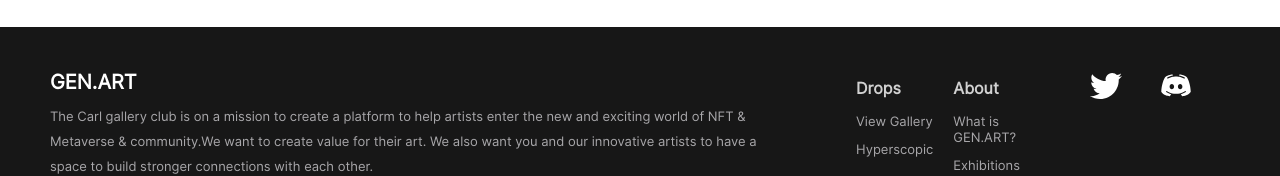
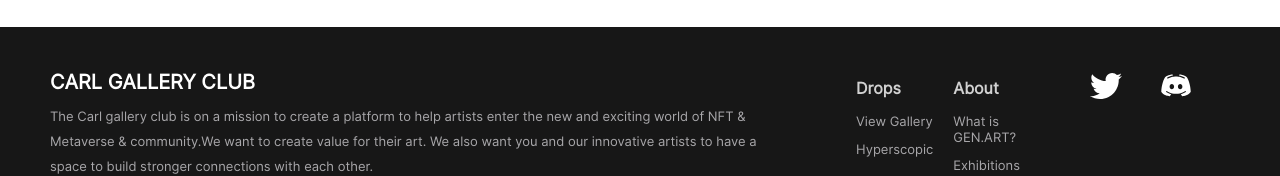
Before and after one commit to KosticDev/carlgallery, a React (Create React App) app: page /gallery2 in a window 1280 px wide. Shown: the part 1546-1722 px from the top of the page. Built offline with nearby package versions, Linux system fonts and the light colour scheme.

Commit message:
footer fix1

```diff
--- a/src/components/Footer/Footer.js
+++ b/src/components/Footer/Footer.js
@@ -6,7 +6,7 @@ function Footer() {
             <div className='container'>
                 <div className='footer1'>
                     <div className='col-42 desc_left'>
-                        <p className='bold'>gen.art</p>
+                        <p className='bold'>Carl Gallery Club</p>
                         <p className='col'>The Carl gallery club is on a mission to create a platform to help artists enter the new and exciting world of NFT & Metaverse & community.We want to create value for their art. We also want you and our innovative artists to have a space to build stronger connections with each other.</p>
                     </div>
                     <div className='col-4 desc_center'>
```
